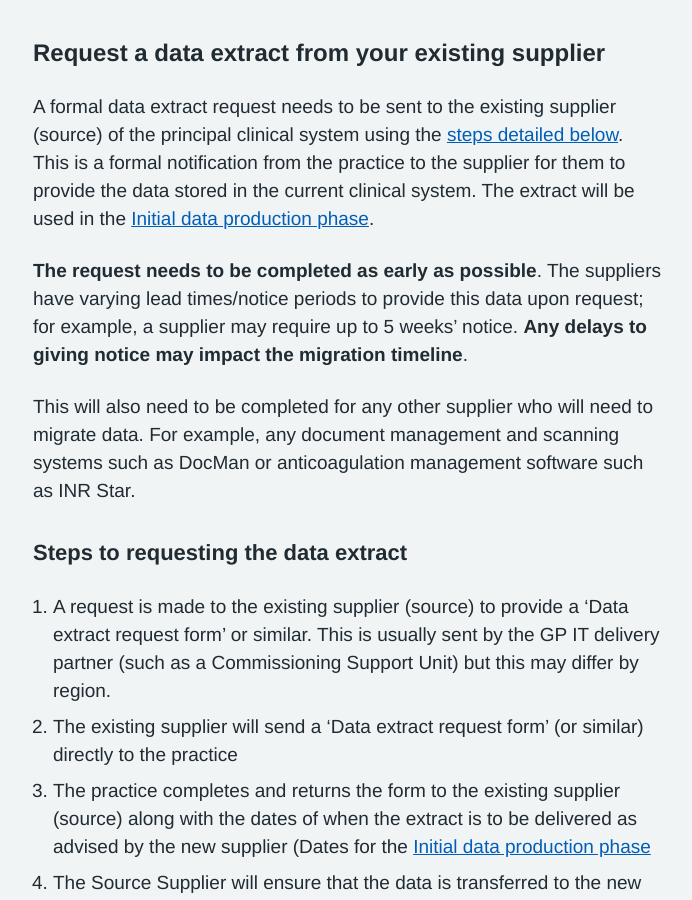
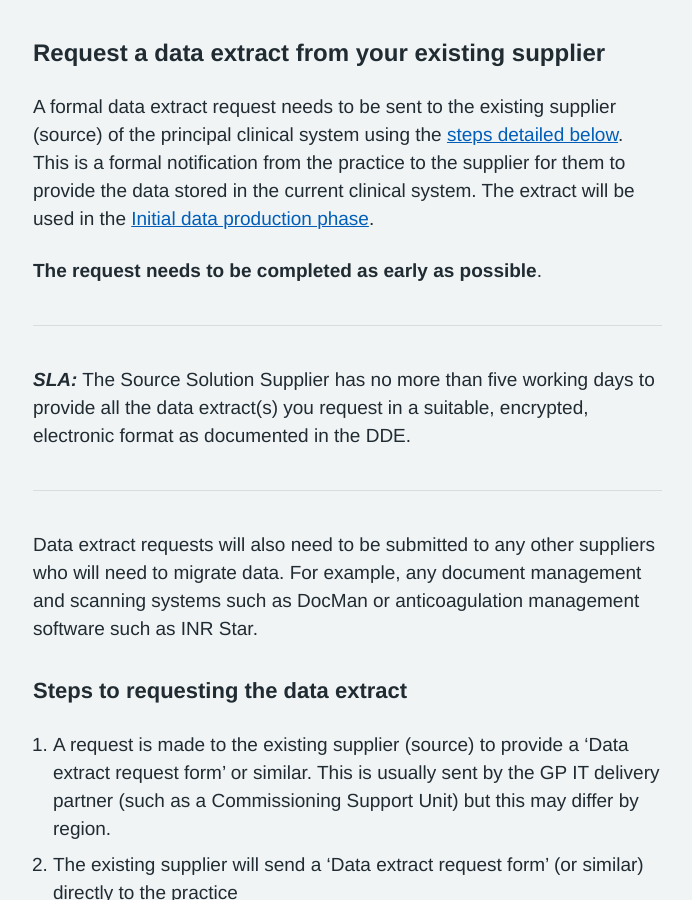
Before and after one commit to nhsconnect/prm-practice-migration, a Jekyll site: the page built from guide/00-get-started.md, in a window 1280 px wide and 900 px high, scrolled down 3081 px. Shown: the whole window, without its empty margins (127-819 px from the left). Built offline with Jekyll 4.4.1, drawn with Linux system fonts in a browser that asks for light colours; some web fonts are replaced.

Commit message:
added part 2 of SLA 7 from ancillary doc

```diff
--- a/guide/00-get-started.md
+++ b/guide/00-get-started.md
@@ -89,10 +89,15 @@ __Lesson learnt__ - If the document necessary to decommission the existing suppl
 
 A formal data extract request needs to be sent to the existing supplier (source) of the principal clinical system using the [steps detailed below](#steps-to-request-data-extract). This is a formal notification from the practice to the supplier for them to provide the data stored in the current clinical system. The extract will be used in the [Initial data production phase](initial-data-production).
 
-__The request needs to be completed as early as possible__. The suppliers have varying lead times/notice periods to provide this data upon request; for example, a supplier may require up to 5 weeks' notice. __Any delays to giving notice may impact the migration timeline__.
+__The request needs to be completed as early as possible__.
 
-This will also need to be completed for any other supplier who will need to migrate data. For example, any document management and scanning systems such as DocMan or anticoagulation management software such as INR Star.
+* * *
+**_SLA:_**  The Source Solution Supplier has no more than five working days to provide all the data extract(s) you request in a suitable, encrypted, electronic format as documented in the DDE.
+* * *
+<!-- [UPLIFT] added reference to part 2 of Step 7 SLA from the Ancillary Document-->
 
+Data extract requests will also need to be submitted to any other suppliers who will need to migrate data. For example, any document management and scanning systems such as DocMan or anticoagulation management software such as INR Star.
+<!-- [REWORDED] to enable continued description of data extract requests in relation to other suppliers -->
 
 #### Steps to requesting the data extract {#steps-to-request-data-extract}
 
```
